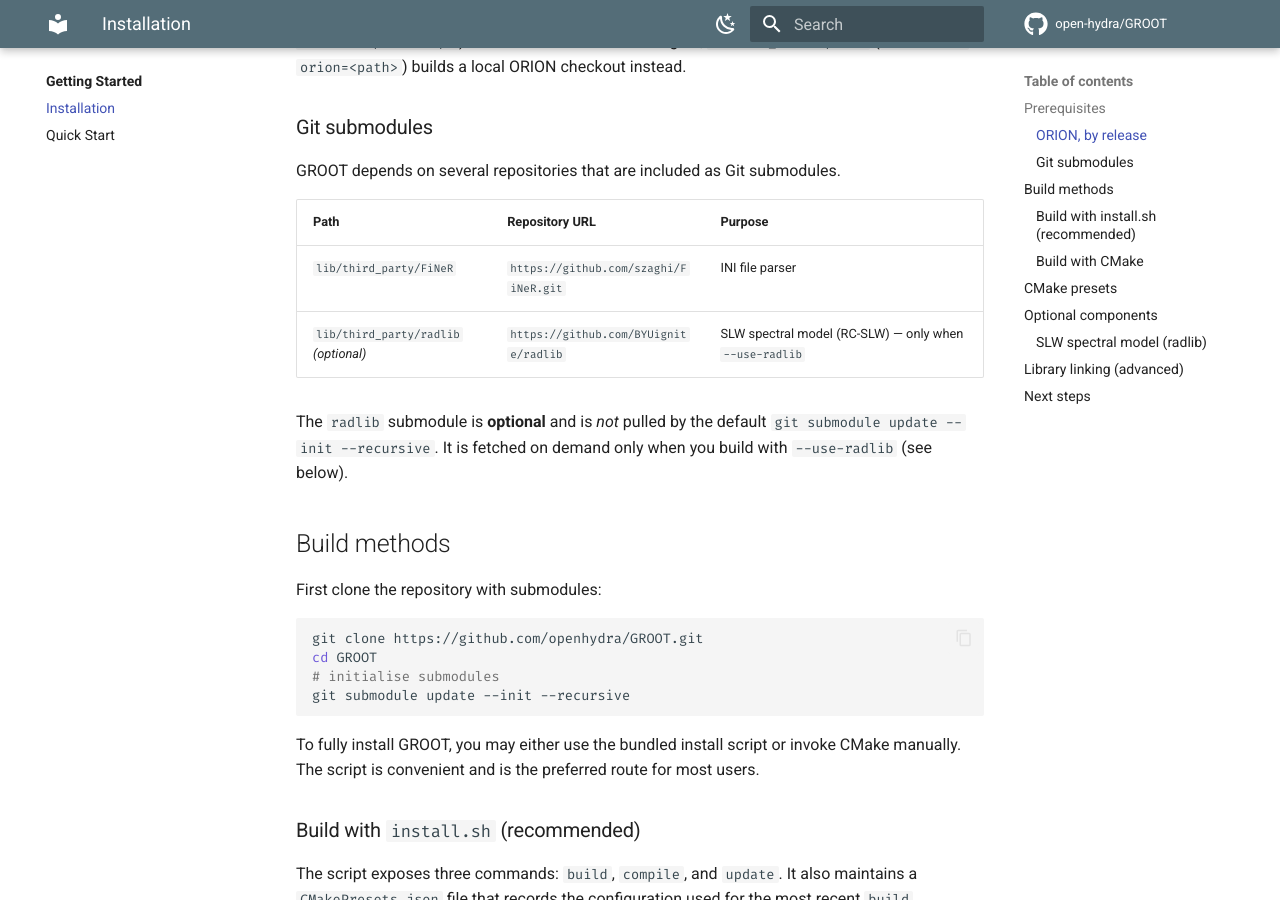
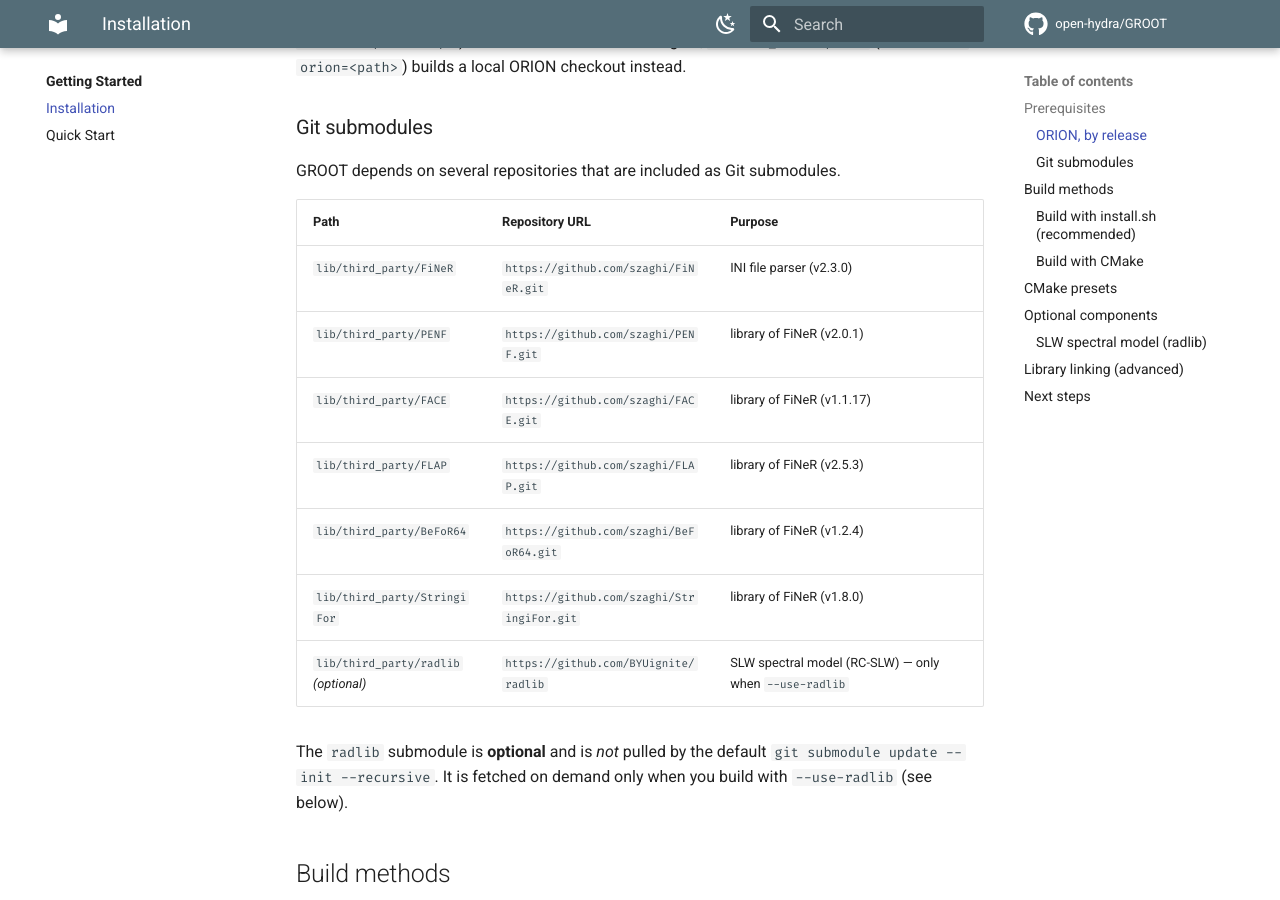
Before and after one commit to open-hydra/GROOT, an MkDocs documentation site: the page built from docs/getting-started/installation.md, in a window 1280 px wide and 900 px high, scrolled down 852 px. Built offline with MkDocs 1.6.1 and Material for MkDocs 9.7.7, drawn with Linux system fonts in a browser that asks for light colours; comment, search, counter and statistics services are not loaded.

Commit message:
FiNeR v2.3.0, with its five libraries as submodules of GROOT
The submodule lib/third_party/FiNeR moves from cfc9194 (v2.0.6) to f19c716 (v2.3.0), the
release that MOSE, FUSS, ARES and ATLAS use. From v2.0.7 on FiNeR no longer carries its
libraries as submodules: its CMake build adds src/third_party/{PENF,FACE,FLAP,BeFoR64,
StringiFor} only when the target is not defined yet, and nothing fetches them. GROOT now
provides them as submodules of its own, at the releases the other codes use: PENF v2.0.1
(4cb9d32), FACE v1.1.17 (da7b740), FLAP v2.5.3 (a3741e6), BeFoR64 v1.2.4 (c90ce95),
StringiFor v1.8.0 (b12f62b). The top-level block of CMakeLists.txt adds them before FiNeR,
in the order of their dependencies, from FINER_DEPS_PATH (lib/third_party/ by default).

GROOT uses file_ini%load and file_ini%get with the same arguments at both releases; v2.3.0
reads some input.ini files differently: an inline comment is removed before sections and
options are looked for (a comment line that holds "=" or a bracket no longer reads as an
option or a section), options before the first section belong to a global section, a
value that cannot be converted is reported by get (the option then stays unset in GROOT's
registry), a "+" before an integer is dropped.

install.sh: the build initializes FiNeR and the five libraries, without --recursive (FiNeR
v2.3.0 has no submodules). Docs: installation, structure, README.

Checks, with ORION v2.2.0 (and v2.1.0 as a local checkout), gfortran 12.2 and ifx 2023.1:
the build; a fresh clone configured with cmake alone (the configuration fetches ORION and
initializes FiNeR and the five libraries); the seven test programs at main and here, with
both compilers: the 15 files they write are identical. They build their fields in memory
and call no ORION reader or writer, so GROOT's readers and writers were checked apart, on
files written by ORION d4e04a1 and by ORION 2.x: the gas field reads the same; the wall
temperatures read from wall.tec are now the file's values in the zones with I=1, after a
J=1 zone or in a first zone with K=1, where ORION d4e04a1 misread them or GROOT read out of
bounds, and unchanged in J=1 zones; rad-field.tec and rad-wall.tec hold the same values to
15 digits, now written with 17, without quotes around the names, and with STRANDID in the
zone lines. mkdocs build --strict rc 0.

Co-Authored-By: Claude Opus 5.5 <noreply@anthropic.com>
Claude-Session: https://claude.ai/code/session_01YbtUqacA6qYqYfoFJvSCJ8

```diff
--- a/docs/getting-started/installation.md
+++ b/docs/getting-started/installation.md
@@ -27,7 +27,12 @@ GROOT depends on several repositories that are included as Git submodules.
 
 | Path                               | Repository URL                                        | Purpose                                  |
 |------------------------------------|-------------------------------------------------------|------------------------------------------|
-| `lib/third_party/FiNeR`            | `https://github.com/szaghi/FiNeR.git`                | INI file parser                      |
+| `lib/third_party/FiNeR`            | `https://github.com/szaghi/FiNeR.git`                | INI file parser (v2.3.0)             |
+| `lib/third_party/PENF`             | `https://github.com/szaghi/PENF.git`                 | library of FiNeR (v2.0.1)            |
+| `lib/third_party/FACE`             | `https://github.com/szaghi/FACE.git`                 | library of FiNeR (v1.1.17)           |
+| `lib/third_party/FLAP`             | `https://github.com/szaghi/FLAP.git`                 | library of FiNeR (v2.5.3)            |
+| `lib/third_party/BeFoR64`          | `https://github.com/szaghi/BeFoR64.git`              | library of FiNeR (v1.2.4)            |
+| `lib/third_party/StringiFor`       | `https://github.com/szaghi/StringiFor.git`           | library of FiNeR (v1.8.0)            |
 | `lib/third_party/radlib` *(optional)* | `https://github.com/BYUignite/radlib`             | SLW spectral model (RC-SLW) — only when `--use-radlib` |
 
 The `radlib` submodule is **optional** and is *not* pulled by the default
```
Also changed, not shown: CMakeLists.txt (+13 -0 lines), README.md (+1 -1 lines), docs/development/structure.md (+3 -1 lines), .gitmodules, 1 other file.
